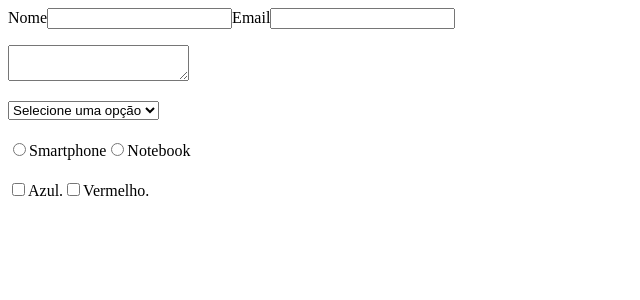
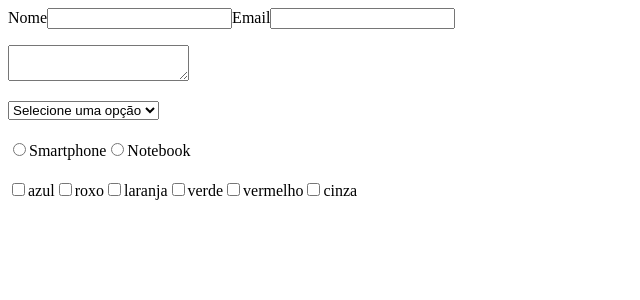
Before and after one commit to KauanLazzarin/capitulo-formularios, a React (Create React App) app in the folder formularios/: page / in a window 1280 px wide. Shown: the top 300 px of the page, without its empty margins (0-640 px from the left). Built offline with nearby package versions, Linux system fonts and the light colour scheme.

Commit message:
exercicio sobre checkbox terminado: otimizacao do codigo

```diff
--- a/formularios/src/Checkbox.js
+++ b/formularios/src/Checkbox.js
@@ -1,7 +1,16 @@
 import React from 'react';
+
+function CheckColor (  props  ) {
+    return (
+        <input type="checkbox" value={props.color} onChange={props.handlerFunction}/>
+    );
+};
+
 
 export default function Checkbox (){
     const [cores, setCores] = React.useState([]);
+    const colors = ['azul', 'roxo', 'laranja', 'verde', 'vermelho', 'cinza'];
+
 
     function handleChange ( {target}) {
         if (target.checked) {
@@ -13,15 +22,15 @@ export default function Checkbox (){
 
     return (
         <div>
-            <label>
-                <input type="checkbox" value="azul" checked={cores.includes('azul')} onChange={handleChange}/>
-                Azul.
-            </label>
 
-            <label>
-                <input type="checkbox" value="vermelho" checked={cores.includes('vermelho')} onChange={handleChange}/>
-                Vermelho.
-            </label>
+            {
+                colors.map((color) => {
+                    return <label>
+                        <CheckColor color={color} handlerFunction={handleChange}/>
+                        {color}
+                    </label>
+                })
+            }
 
             {
                 cores.map((cor) => <h2>{cor}</h2>)
```
Also changed, not shown: formularios/src/form/Input.js (added), 1 other file (tests, documents, lock files or other folders).
